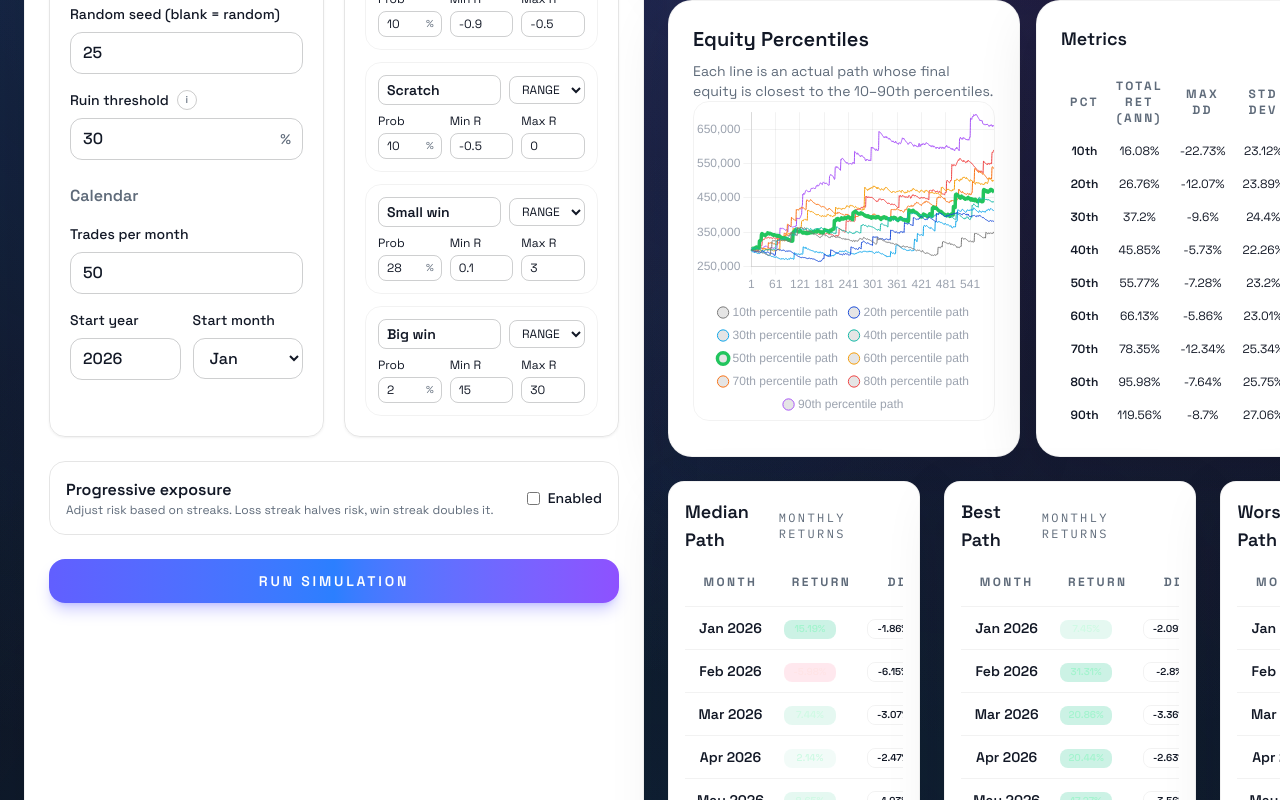
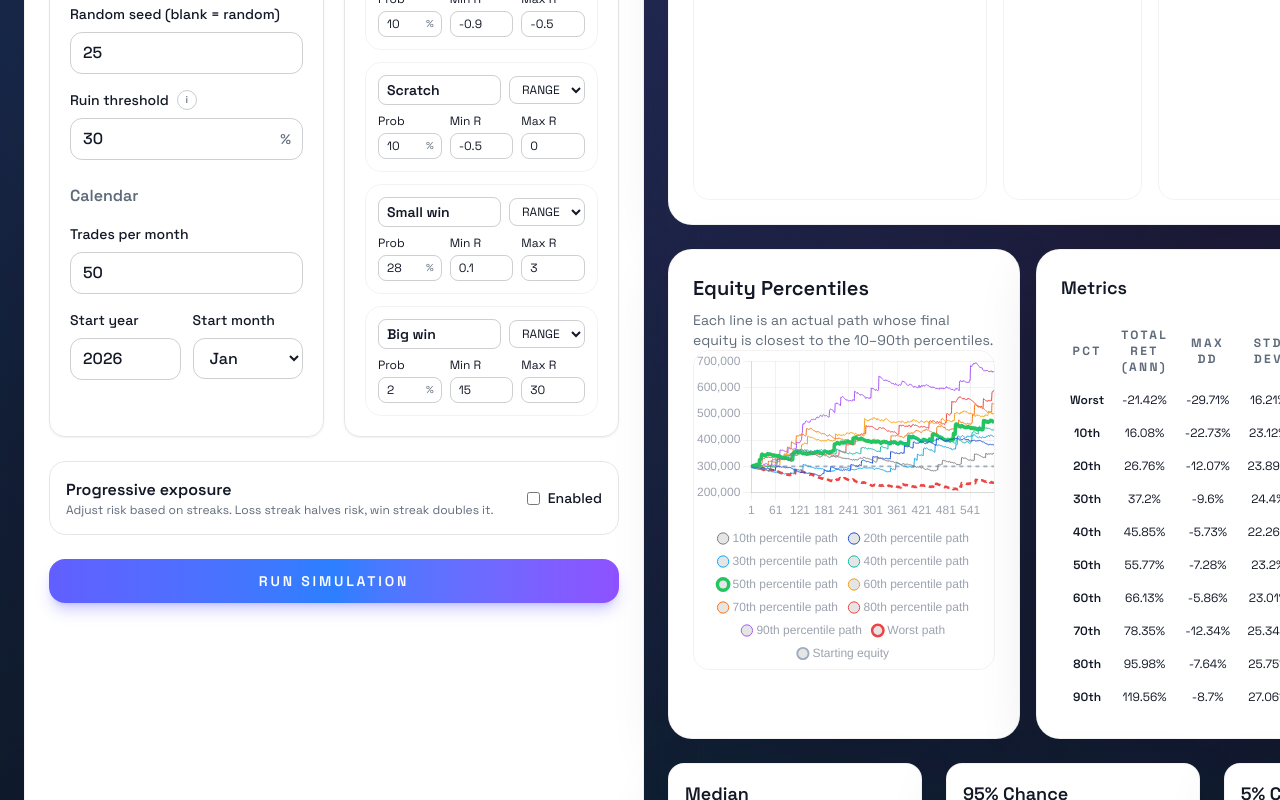
Before and after one commit to reno5757/monte_carlo, a Next.js app: page / in a window 1280 px wide. Both pictures are taken after a click on the button "RUN SIMULATION". Shown: the part 590-1390 px from the top of the page. Built offline with nearby package versions, Linux system fonts and the light colour scheme.

Commit message:
New version

```diff
--- a/app/page.tsx
+++ b/app/page.tsx
@@ -4,12 +4,12 @@ import { useEffect, useMemo, useState } from "react";
 import {
   Bar,
   Line,
-  Scatter,
 } from "react-chartjs-2";
 import {
   BarElement,
   CategoryScale,
   Chart as ChartJS,
+  type ChartDataset,
   LinearScale,
   LineElement,
   PointElement,
@@ -104,8 +104,8 @@ type SimulationResult = {
   };
   monthlyTables: {
     median: MonthlyStatsRow[];
-    best: MonthlyStatsRow[];
-    worst: MonthlyStatsRow[];
+    p5: MonthlyStatsRow[];
+    p95: MonthlyStatsRow[];
   };
   histograms: {
     drawdown: Histogram;
@@ -473,12 +473,18 @@ function runSimulation({
   const mcl95 = percentile(maxConsecutiveLossesAll, 95);
 
   const medianValue = final50;
+  const p5Value = final5;
+  const p95Value = final95;
   let medianIdx = 0;
+  let p5Idx = 0;
+  let p95Idx = 0;
   let bestIdx = 0;
   let worstIdx = 0;
   let bestValue = Number.NEGATIVE_INFINITY;
   let worstValue = Number.POSITIVE_INFINITY;
   let closest = Number.POSITIVE_INFINITY;
+  let closestP5 = Number.POSITIVE_INFINITY;
+  let closestP95 = Number.POSITIVE_INFINITY;
 
   for (let i = 0; i < finalEquity.length; i += 1) {
     const value = finalEquity[i];
@@ -495,6 +501,16 @@ function runSimulation({
       closest = distance;
       medianIdx = i;
     }
+    const distanceP5 = Math.abs(value - p5Value);
+    if (distanceP5 < closestP5) {
+      closestP5 = distanceP5;
+      p5Idx = i;
+    }
+    const distanceP95 = Math.abs(value - p95Value);
+    if (distanceP95 < closestP95) {
+      closestP95 = distanceP95;
+      p95Idx = i;
+    }
   }
 
   const drawdowns = {
@@ -518,17 +534,17 @@ function runSimulation({
       startYear,
       startMonth
     ),
-    best: monthlyStatsFromPath(
-      equityPaths[bestIdx],
-      rPaths[bestIdx],
+    p5: monthlyStatsFromPath(
+      equityPaths[p5Idx],
+      rPaths[p5Idx],
       startEquity,
       tradesPerMonth,
       startYear,
       startMonth
     ),
-    worst: monthlyStatsFromPath(
-      equityPaths[worstIdx],
-      rPaths[worstIdx],
+    p95: monthlyStatsFromPath(
+      equityPaths[p95Idx],
+      rPaths[p95Idx],
       startEquity,
       tradesPerMonth,
       startYear,
@@ -565,6 +581,11 @@ function parseNumber(value: string) {
 }
 
 function MonthlyTableView({ title, rows }: { title: string; rows: MonthlyStatsRow[] }) {
+  const totalReturn =
+    rows.length === 0
+      ? 0
+      : rows.reduce((acc, row) => acc * (1 + row.returnValue), 1) - 1;
+
   const cellStyle = (value: number) => {
     if (value >= 0.1) return "bg-emerald-500/20 text-emerald-200";
     if (value >= 0.03) return "bg-emerald-500/10 text-emerald-100";
@@ -577,7 +598,12 @@ function MonthlyTableView({ title, rows }: { title: string; rows: MonthlyStatsRo
   return (
     <div className="panel rounded-2xl border border-black/5 p-4 shadow-lg shadow-black/5">
       <div className="mb-3 flex items-center justify-between">
-        <h3 className="text-lg font-semibold text-[color:var(--panel-ink)]">{title}</h3>
+        <div className="flex flex-col">
+          <h3 className="text-lg font-semibold text-[color:var(--panel-ink)]">{title}</h3>
+          <span className="text-xs text-[color:var(--muted)]">
+            Total return: {percentFormatter.format(totalReturn)}
+          </span>
+        </div>
         <span className="mono text-xs uppercase tracking-[0.2em] text-[color:var(--muted)]">
           Monthly Returns
         </span>
@@ -781,7 +807,7 @@ export default function Home() {
       "#a855f7",
     ];
 
-    const datasets = percentiles.map((p, pIdx) => {
+    const datasets: ChartDataset<"line", number[]>[] = percentiles.map((p, pIdx) => {
       const target = percentile(results.finalEquity, p);
       let closestIdx = 0;
       let closest = Number.POSITIVE_INFINITY;
@@ -806,14 +832,34 @@ export default function Home() {
       };
     });
 
+    datasets.push({
+      label: "Worst path",
+      data: Array.from(results.equityPaths[results.worstIdx]),
+      borderColor: "#ef4444",
+      borderWidth: 2.5,
+      pointRadius: 0,
+      tension: 0.2,
+      borderDash: [6, 4],
+    });
+
+    datasets.push({
+      label: "Starting equity",
+      data: new Array(tradeCount).fill(startEquity),
+      borderColor: "rgba(148, 163, 184, 0.9)",
+      borderWidth: 1.8,
+      pointRadius: 0,
+      tension: 0,
+      borderDash: [4, 4],
+    });
+
     return { labels: tradeLabels, datasets };
-  }, [results, tradeLabels]);
+  }, [results, tradeLabels, startEquity]);
 
   const percentilePathMetrics = useMemo(() => {
     if (!results) return null;
     const percentiles = [10, 20, 30, 40, 50, 60, 70, 80, 90];
     const tradesPerYear = Math.max(1, Math.trunc(tradesPerMonth)) * 12;
-    return percentiles.map((p) => {
+    const metrics = percentiles.map((p) => {
       const target = percentile(results.finalEquity, p);
       let closestIdx = 0;
       let closest = Number.POSITIVE_INFINITY;
@@ -848,7 +894,7 @@ export default function Home() {
       const calmar = dd === 0 ? 0 : annualizedReturn / Math.abs(dd);
 
       return {
-        percentile: p,
+        label: `${p}th`,
         totalReturn: annualizedReturn,
         sharpe,
         calmar,
@@ -856,6 +902,35 @@ export default function Home() {
         stdDev: stdDev * Math.sqrt(tradesPerYear),
       };
     });
+    const worstPath = results.equityPaths[results.worstIdx];
+    const worstTotalReturn = worstPath[worstPath.length - 1] / startEquity - 1;
+    const nTrades = worstPath.length;
+    const annualizedReturn =
+      nTrades === 0 ? 0 : Math.pow(1 + worstTotalReturn, tradesPerYear / nTrades) - 1;
+    const worstTradeReturns: number[] = new Array(nTrades);
+    for (let i = 0; i < nTrades; i += 1) {
+      const prev = i === 0 ? startEquity : worstPath[i - 1];
+      worstTradeReturns[i] = prev === 0 ? 0 : worstPath[i] / prev - 1;
+    }
+    const meanReturn =
+      worstTradeReturns.reduce((acc, v) => acc + v, 0) / Math.max(1, nTrades);
+    const variance =
+      worstTradeReturns.reduce((acc, v) => acc + (v - meanReturn) ** 2, 0) /
+      Math.max(1, nTrades - 1);
+    const stdDev = Math.sqrt(variance);
+    const sharpe = stdDev === 0 ? 0 : (meanReturn / stdDev) * Math.sqrt(tradesPerYear);
+    const dd = maxDrawdown(worstPath);
+    const calmar = dd === 0 ? 0 : annualizedReturn / Math.abs(dd);
+
+    const worstMetric = {
+      label: "Worst",
+      totalReturn: annualizedReturn,
+      sharpe,
+      calmar,
+      maxDrawdown: dd,
+      stdDev: stdDev * Math.sqrt(tradesPerYear),
+    };
+    return [worstMetric, ...metrics];
   }, [results, startEquity, tradesPerMonth]);
 
   const drawdownData = useMemo(() => {
@@ -941,6 +1016,7 @@ export default function Home() {
       totalPaths
     );
     const rPath = results.rPaths[clampedIndex - 1];
+    const equityPath = results.equityPaths[clampedIndex - 1];
     if (!rPath) return null;
     const colors = Array.from(rPath).map((y) => {
       if (y <= -0.5) return "rgba(239, 68, 68, 0.85)";
@@ -957,7 +1033,21 @@ export default function Home() {
           pointHoverRadius: 4,
           borderColor: "rgba(37, 99, 235, 0.25)",
           backgroundColor: colors,
+          yAxisID: "yR",
           showLine: false,
+        },
+        {
+          label: `Equity ${clampedIndex}`,
+          type: "line" as const,
+          data: Array.from(equityPath).map((e, i) => ({ x: i + 1, y: e })),
+          borderColor: "rgba(168, 85, 247, 0.95)",
+          backgroundColor: "rgba(168, 85, 247, 0.95)",
+          borderWidth: 2,
+          pointRadius: 0,
+          pointHoverRadius: 0,
+          yAxisID: "yEquity",
+          showLine: true,
+          tension: 0.12,
         },
       ],
     };
@@ -1072,7 +1162,9 @@ export default function Home() {
             color: "#9ca3af",
           },
         },
-        y: {
+        yR: {
+          type: "linear" as const,
+          position: "left" as const,
           grid: {
             color: "rgba(0,0,0,0.05)",
           },
@@ -1082,6 +1174,21 @@ export default function Home() {
           title: {
             display: true,
             text: "R multiple",
+            color: "#9ca3af",
+          },
+        },
+        yEquity: {
+          type: "linear" as const,
+          position: "right" as const,
+          grid: {
+            drawOnChartArea: false,
+          },
+          ticks: {
+            color: "#9ca3af",
+          },
+          title: {
+            display: true,
+            text: "Equity",
             color: "#9ca3af",
           },
         },
@@ -1488,7 +1595,7 @@ export default function Home() {
 
               {results ? (
                 <div className="mt-6 grid gap-4 md:grid-cols-5">
-                  <div className="rounded-2xl border border-black/5 p-4">
+                  <div className="rounded-2xl border border-black/5 p-4 md:col-span-2">
                     <div className="flex items-center justify-between gap-2">
                       <p className="text-xs uppercase tracking-[0.2em] text-[color:var(--muted)]">
                         Trade Results
@@ -1505,8 +1612,8 @@ export default function Home() {
                         />
                       </label>
                     </div>
-                    <div className="mt-3 h-[200px] w-full rounded-2xl border border-black/5">
-                      {tradeResultsData ? <Scatter data={tradeResultsData} options={scatterOptions} /> : null}
+                    <div className="mt-3 h-[220px] w-full rounded-2xl border border-black/5">
+                      {tradeResultsData ? <Line data={tradeResultsData} options={scatterOptions} /> : null}
                     </div>
                   </div>
                   <div className="rounded-2xl border border-black/5 p-4">
@@ -1532,17 +1639,17 @@ export default function Home() {
                     <p className="text-xs uppercase tracking-[0.2em] text-[color:var(--muted)]">
                       Final Equity
                     </p>
-                    <div className="mt-3 grid gap-2 text-sm font-semibold">
+                    <div className="mt-3 grid gap-2 text-xs font-semibold">
                       <div className="flex items-center justify-between">
-                        <span className="text-[color:var(--muted)]">5th percentile</span>
+                        <span className="text-[color:var(--muted)]">95% chance</span>
                         <span>{currencyFormatter.format(results.stats.final5)}</span>
                       </div>
                       <div className="flex items-center justify-between">
-                        <span className="text-[color:var(--muted)]">50th percentile</span>
+                        <span className="text-[color:var(--muted)]">50% chance</span>
                         <span>{currencyFormatter.format(results.stats.final50)}</span>
                       </div>
                       <div className="flex items-center justify-between">
-                        <span className="text-[color:var(--muted)]">95th percentile</span>
+                        <span className="text-[color:var(--muted)]">5% chance</span>
                         <span>{currencyFormatter.format(results.stats.final95)}</span>
                       </div>
                     </div>
@@ -1557,38 +1664,32 @@ export default function Home() {
                   </div>
                   <div className="rounded-2xl border border-black/5 p-4">
                     <p className="text-xs uppercase tracking-[0.2em] text-[color:var(--muted)]">
-                      Max Drawdown
+                      Max Drawdown & Max Consecutive Losses
                     </p>
-                    <div className="mt-3 grid gap-2 text-sm font-semibold">
+                    <div className="mt-3 grid gap-3 text-xs font-semibold">
                       <div className="flex items-center justify-between">
-                        <span className="text-[color:var(--muted)]">5th percentile</span>
+                        <span className="text-[color:var(--muted)]">Max drawdown 95% chance</span>
                         <span>{percentFormatter.format(results.stats.dd5)}</span>
                       </div>
                       <div className="flex items-center justify-between">
-                        <span className="text-[color:var(--muted)]">50th percentile</span>
+                        <span className="text-[color:var(--muted)]">Max drawdown 50% chance</span>
                         <span>{percentFormatter.format(results.stats.dd50)}</span>
                       </div>
                       <div className="flex items-center justify-between">
-                        <span className="text-[color:var(--muted)]">95th percentile</span>
+                        <span className="text-[color:var(--muted)]">Max drawdown 5% chance</span>
                         <span>{percentFormatter.format(results.stats.dd95)}</span>
                       </div>
-                    </div>
-                  </div>
-                  <div className="rounded-2xl border border-black/5 p-4">
-                    <p className="text-xs uppercase tracking-[0.2em] text-[color:var(--muted)]">
-                      Max Consecutive Losses
-                    </p>
-                    <div className="mt-3 grid gap-2 text-sm font-semibold">
+                      <div className="my-1 border-t border-black/5" />
                       <div className="flex items-center justify-between">
-                        <span className="text-[color:var(--muted)]">5th percentile</span>
+                        <span className="text-[color:var(--muted)]">Consecutive losses 95% chance</span>
                         <span>{numberFormatter.format(results.stats.mcl5)}</span>
                       </div>
                       <div className="flex items-center justify-between">
-                        <span className="text-[color:var(--muted)]">50th percentile</span>
+                        <span className="text-[color:var(--muted)]">Consecutive losses 50% chance</span>
                         <span>{numberFormatter.format(results.stats.mcl50)}</span>
                       </div>
                       <div className="flex items-center justify-between">
-                        <span className="text-[color:var(--muted)]">95th percentile</span>
+                        <span className="text-[color:var(--muted)]">Consecutive losses 5% chance</span>
                         <span>{numberFormatter.format(results.stats.mcl95)}</span>
                       </div>
                     </div>
@@ -1632,9 +1733,9 @@ export default function Home() {
                     </thead>
                     <tbody>
                       {percentilePathMetrics.map((metric) => (
-                        <tr key={metric.percentile}>
+                        <tr key={metric.label}>
                           <td className="border border-white/20 px-2 py-2 text-center font-semibold">
-                            {metric.percentile}th
+                            {metric.label}
                           </td>
                           <td className="border border-white/20 px-2 py-2 text-center">
                             {percentFormatter.format(metric.totalReturn)}
@@ -1667,8 +1768,8 @@ export default function Home() {
             {results && (
               <div className="grid gap-6 lg:grid-cols-3">
                 <MonthlyTableView title="Median Path" rows={results.monthlyTables.median} />
-                <MonthlyTableView title="Best Path" rows={results.monthlyTables.best} />
-                <MonthlyTableView title="Worst Path" rows={results.monthlyTables.worst} />
+                <MonthlyTableView title="95% Chance Path" rows={results.monthlyTables.p5} />
+                <MonthlyTableView title="5% Chance Path" rows={results.monthlyTables.p95} />
               </div>
             )}
 
```
